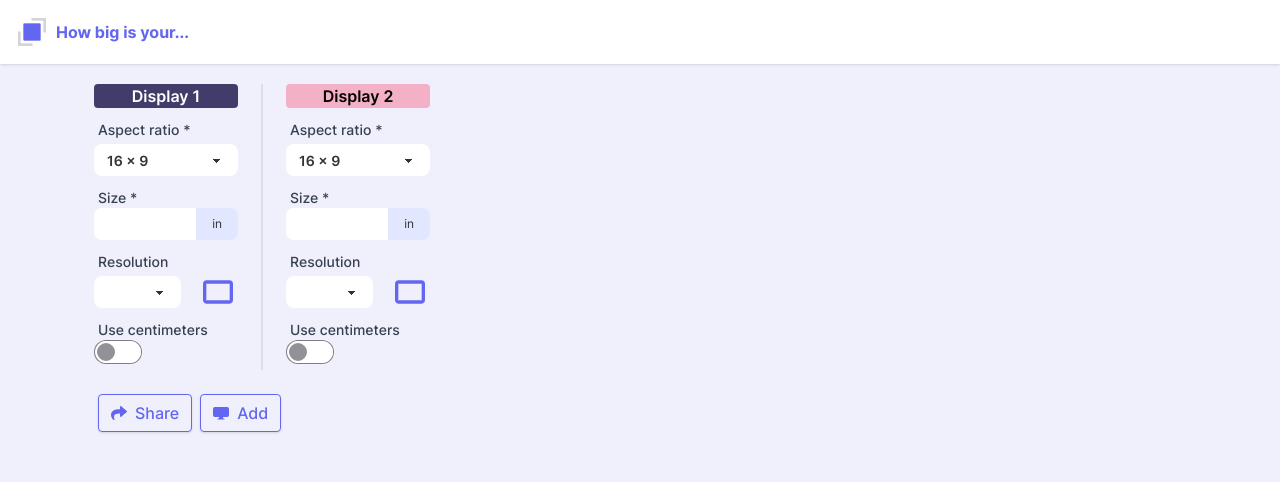
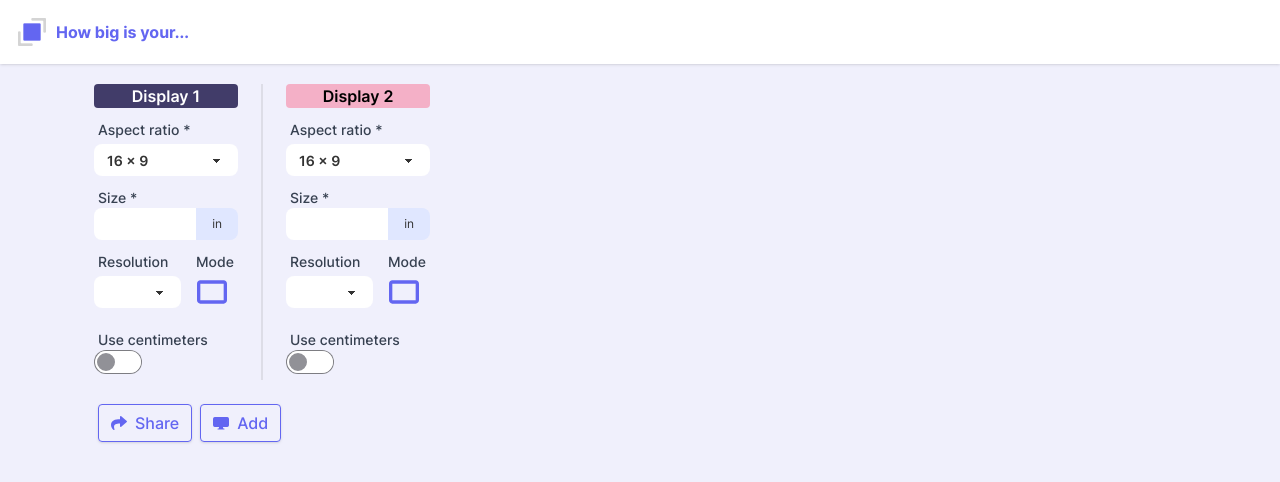
Before and after one commit to jacekobst1/howbigg, a Next.js app: page /compare/display in a window 1280 px wide. Shown: the top 482 px of the page. Built offline with nearby package versions, Linux system fonts and the light colour scheme.

Commit message:
Add label to isVertical swap button

```diff
--- a/src/app/compare/display/components/Setup/DisplayConf.tsx
+++ b/src/app/compare/display/components/Setup/DisplayConf.tsx
@@ -162,6 +162,7 @@ export default function DisplayConf({
           />
           <div className="flex-1 flex items-end justify-end">
             <Swap
+              label="Mode"
               checked={display.isVertical}
               onChange={setIsVertical}
               offChildren={<MdCropLandscape />}
```
